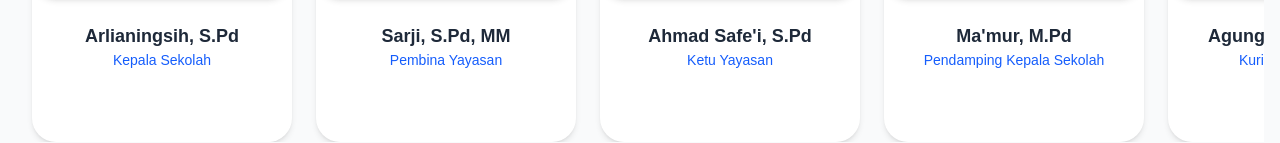
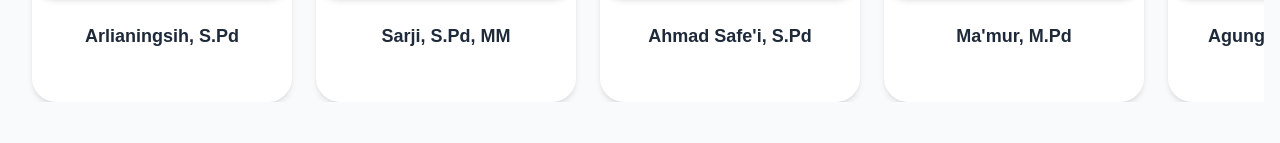
Before and after one commit to Dimas712/smk-gema-bhakti, a Next.js app: page /profil/guru-staf in a window 1280 px wide. Shown: the part 594-737 px from the top of the page. Built offline with nearby package versions, Linux system fonts and the light colour scheme.

Commit message:
Perbaikan menghapus bagian jabatan guru

```diff
--- a/src/app/(website)/profil/guru-staf/page.jsx
+++ b/src/app/(website)/profil/guru-staf/page.jsx
@@ -96,9 +96,6 @@ export default function GuruStaffPage() {
                 <h3 className="font-semibold text-lg">
                   {item.nama}
                 </h3>
-                <p className="text-sm text-blue-600">
-                  {item.jabatan}
-                </p>
               </div>
             </div>
           ))}
--- a/src/data/guruStaf.jsx
+++ b/src/data/guruStaf.jsx
@@ -1,137 +1,110 @@
 const guruStaf = [
   {
     nama: "Arlianingsih, S.Pd",
-    jabatan: "Kepala Sekolah",
     foto: "/guru/Bu_Arlia.jpeg",
   },
   {
     nama: "Sarji, S.Pd, MM",
-    jabatan: "Pembina Yayasan",
     foto: "/guru/wakasek.jpg",
   },
   {
     nama: "Ahmad Safe'i, S.Pd",
-    jabatan: "Ketu Yayasan",
     foto: "/guru/guru-rpl.jpg",
   },
   {
     nama: "Ma'mur, M.Pd",
-    jabatan: "Pendamping Kepala Sekolah",
     foto: "/guru/guru-mm.jpg",
   },
   {
     nama: "Agung Permadi, M.Si",
-    jabatan: "Kurikulum, TPMPS",
     foto: "/guru/staff-tu.jpg",
   },
  {
     nama: "Aang Usep Kosasih, S.Pd",
-    jabatan: "Operator Sekolah",
     foto: "/guru/staff-tu.jpg",
   },
  {
     nama: "Madhani, S.Pd.I",
-    jabatan: "Guru Pendidikan Agama & Budi Pekerti",
     foto: "/guru/staff-tu.jpg",
   },
  {
     nama: "Asep Zaenudin, S.Pd.I",
-    jabatan: "Guru BTQ",
     foto: "/guru/staff-tu.jpg",
   },
  {
     nama: "Suwiryo, S.Pd",
-    jabatan: "Wakasek Kesiswaan. BK, & Pembina Pramuka",
     foto: "/guru/staff-tu.jpg",
   },
  {
     nama: "Nani Unani, S.Pd",
-    jabatan: "Guru Bahasa Sunda, Komunikasi, & Seni Budaya",
     foto: "/guru/staff-tu.jpg",
   },
  {
     nama: "Erna, S.Pd",
-    jabatan: "TU & Guru Administrasi Perkantoran",
     foto: "/guru/staff-tu.jpg",
   },
  {
     nama: "Aryunisih, S.Mat",
-    jabatan: "Guru Matematika",
     foto: "/guru/staff-tu.jpg",
   },
  {
     nama: "Melisa, S.Pd",
-    jabatan: "Guru Bahasa Inggris",
     foto: "/guru/staff-tu.jpg",
   },
  {
     nama: "Amirul K.M",
-    jabatan: "Guru Matematika, KKPI, & KWU",
     foto: "/guru/staff-tu.jpg",
   },
  {
     nama: "Evi Oktaviani, S.Pd",
-    jabatan: "Guru Bahasa Indonesia",
     foto: "/guru/staff-tu.jpg",
   },
  {
     nama: "Suheri Aditia R, S.Pd",
-    jabatan: "Guru PJOK",
     foto: "/guru/staff-tu.jpg",
   },
  {
     nama: "Isti Qodariah, S.Ak",
-    jabatan: "Otomatisasi Tata Kelola Keuangan & Sejarah Indonesia",
     foto: "/guru/staff-tu.jpg",
   },
  {
     nama: "Ebis Bisri Abdillah, S.Si",
-    jabatan: "Guru IPAS & KKPI",
     foto: "/guru/staff-tu.jpg",
   },
  {
     nama: "Ayu Hidayati",
-    jabatan: "Guru Bahasa Indonesia, PKN, & Seni Budaya dan Keterampilan",
     foto: "/guru/staff-tu.jpg",
   },
  {
     nama: "Ageng Tresna Dewi",
-    jabatan: "Guru Bahasa Inggris, Seni Budaya, & Korespondensi",
     foto: "/guru/staff-tu.jpg",
   },
  {
     nama: "Devi Darul Fallah, S.Pd",
-    jabatan: "Guru Sejarah Indonesia",
     foto: "/guru/staff-tu.jpg",
   },
  {
     nama: "Dery Liga Hakim, S.Hut",
-    jabatan: "Guru KWU, PLH, & Ekonomi Bisnis",
     foto: "/guru/staff-tu.jpg",
   },
  {
     nama: "Dimas Alip Faturrohim, S.Kom",
-    jabatan: "Guru Ekonomi Bisnis & Administrasi Perkantoran",
     foto: "/guru/Dimas.jpeg",
   },
    {
     nama: "Sarmudin",
-    jabatan: "Pembina Silat",
     foto: "/guru/staff-tu.jpg",
   },
  {
     nama: "Sopiyan",
-    jabatan: "Petugas Keamanan Sekolah",
     foto: "/guru/staff-tu.jpg",
   },
  {
     nama: "Miftahul Fatah",
-    jabatan: "TU",
     foto: "/guru/staff-tu.jpg",
   },
  {
     nama: "Siti Nurazizah",
-    jabatan: "TU",
     foto: "/guru/staff-tu.jpg",
   },
 ]
```
